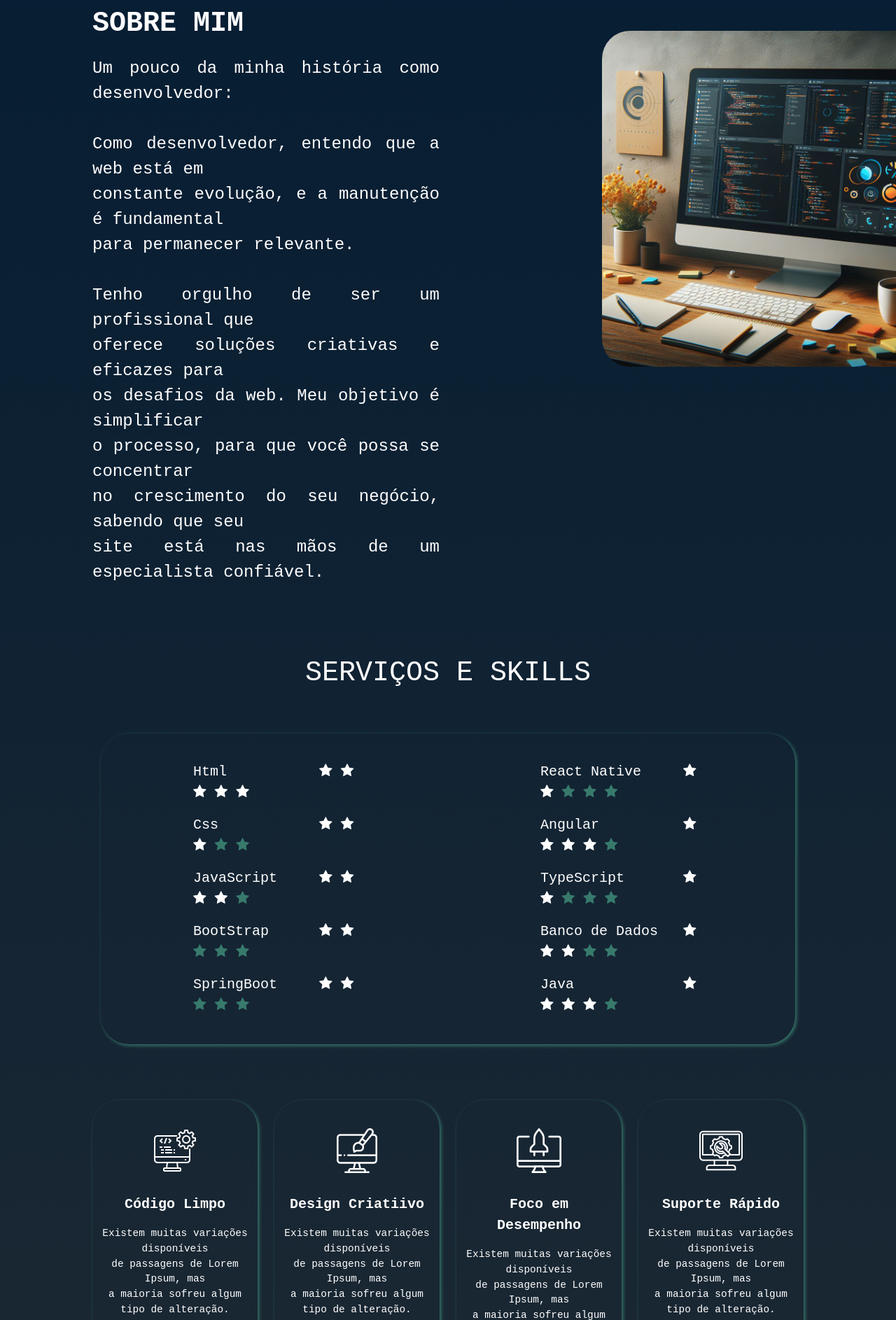
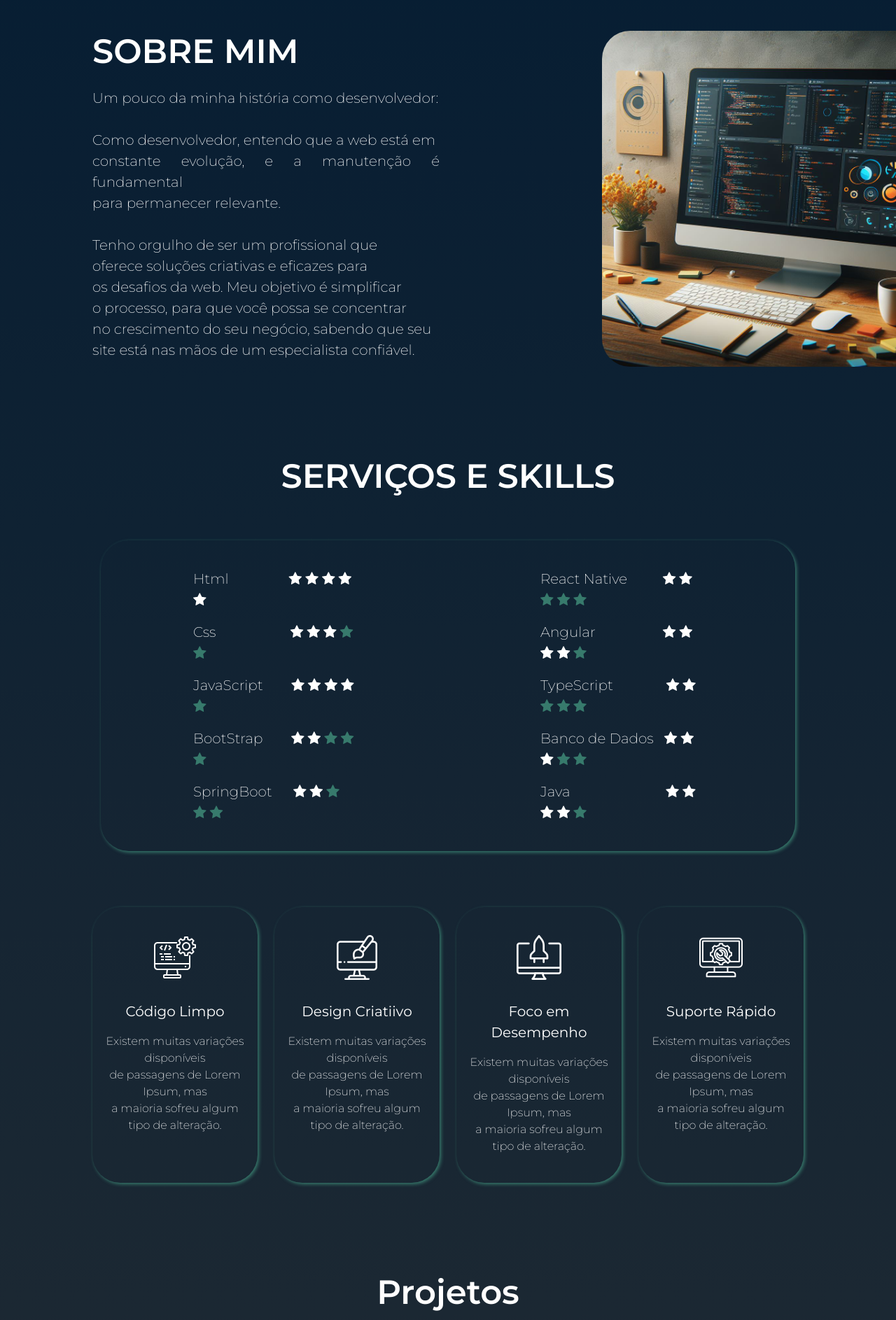
Before and after one commit to Selumansk1/PORTIFOLIO, a plain HTML site: page index.html in a window 1280 px wide. Shown: the part 837-2723 px from the top of the page at 70% size. Drawn offline with nearby package versions, Linux system fonts and the light colour scheme; a web font is replaced by a local one.

Commit message:
Ajuste de font family e size

```diff
--- a/css/style.css
+++ b/css/style.css
@@ -8,7 +8,7 @@ img {
 }
 
 body{
-    font-family: 'IBM Plex Mono', monospace;
+    font-family: "Montserrat", sans-serif;
     color: #fff;background-image: linear-gradient(0deg, rgba(30, 41, 51, 1) 15%,
     rgba(25, 39, 51, 1) 30%, rgba(20, 36, 51, 1) 45%, rgba(15, 34, 51, 1) 55%,
     rgba(10, 31, 51, 1) 70%, rgba(4, 29, 51, 1) 85%, rgba(0, 27, 51, 1) 100%);
@@ -113,7 +113,7 @@ body{
 }
 
 .nav-list a:hover {
-    border-bottom: 1.5px solid rgb(255, 255, 255);;
+    border-bottom: 1.5px solid rgb(255, 255, 255);
 }
 
 .hamburger {
@@ -163,15 +163,18 @@ body{
 
 #titulo {
     font-size: 6vh;
+    font-weight: 549;
     text-align: center;
 }
 
 #sub-titulo {
     font-size: 2.5vh;
+    font-weight: 200;
     text-align: center;
 }
 
 .btn-fale-comigo {
+    font-weight: 200;
     text-decoration: none;
     color: #fff;
 }
@@ -184,10 +187,12 @@ body{
     display: flex;
     justify-content: center;
     font-size: 2vh;
+    font-weight: 200;
 }
 
 .btn-fale-comigo span {
     font-size: 3vh;
+    font-weight: 200;
 }
 
 /*-----------------------------------*/
@@ -216,12 +221,14 @@ body{
     justify-content: center;
 }
 
-.titulo-sobre, .sub-titulo-sobre {
-    font-size: 5vh;
+.titulo-sobre {
+    font-size: 6vh;
+    font-weight: 549;
 }
 
 .descricao-sobre {
-    font-size: 3vh;
+    font-size: 2.5vh;
+    font-weight: 200;
     text-align: justify;
 }
 
@@ -261,7 +268,8 @@ body{
 
 .tiutlo-servico-skills {
     text-align: center;
-    font-size: 5vh;
+    font-size: 6vh;
+    font-weight: 549;
 }
 
 .lista-servicos-skills {
@@ -270,10 +278,12 @@ body{
 
 .titulo-servico-skill {
     font-size: 2.5vh;
+    font-weight: 200;
 }
 
 .descricao-servico-skill {
-    font-size: 1.8vh;
+    font-size: 2vh;
+    font-weight: 200;
 }
 
 .lista-skill {
@@ -282,6 +292,7 @@ body{
     text-align: left;
     list-style: none;
     font-size: 2.5vh;
+    font-weight: 200;
 }
 
 .preenchido {
@@ -298,7 +309,8 @@ body{
 
 .titulo-projeto {
     text-align: center;
-    font-size: 5vh;
+    font-size: 6vh;
+    font-weight: 549;
 }
 
 .col-img-projeto {
@@ -320,6 +332,7 @@ body{
     justify-content: center;
     margin-top: 20vh;
     font-size: 2.5vh;
+    font-weight: 200;
     text-align: center;
 }
 
@@ -379,6 +392,16 @@ body{
 
 .lista-redes-sociais li {
     padding-left: 5vh;
+}
+
+#visão-marca {
+    font-size: 2vh;
+    font-weight: 200;
+}
+
+#direitos {
+    font-size: 1.8vh;
+    font-weight: 100;
 }
 
 @media (max-width: 750px) {
--- a/index.html
+++ b/index.html
@@ -3,6 +3,10 @@
 <head>
     <meta charset="UTF-8">
     <meta name="viewport" content="width=device-width, initial-scale=1.0">
+
+    <link rel="preconnect" href="https://fonts.googleapis.com">
+    <link rel="preconnect" href="https://fonts.gstatic.com" crossorigin>
+    <link href="https://fonts.googleapis.com/css2?family=Kode+Mono:wght@400..700&family=Montserrat:ital,wght@0,100..900;1,100..900&family=Open+Sans:ital,wght@0,300..800;1,300..800&display=swap" rel="stylesheet">
 
     <script defer src="./js/function.js"></script>
     <link rel="stylesheet" href="https://cdnjs.cloudflare.com/ajax/libs/normalize/8.0.1/normalize.min.css.map">
@@ -84,7 +88,7 @@
         <div class="container">
             <div class="row">
                 <div class="col texto">
-                    <p class="titulo-sobre"><b>SOBRE MIM</b></p>
+                    <p class="titulo-sobre">SOBRE MIM</p>
                     <p class="descricao-sobre">Um pouco da minha história como desenvolvedor: <br><br>Como desenvolvedor, entendo que a web está em
                         <br>constante evolução, e a manutenção é fundamental<br> para permanecer relevante.<br><br>Tenho orgulho de ser um profissional que
                         <br> oferece soluções criativas e eficazes para <br>os desafios da web. Meu objetivo é simplificar <br> o processo, para que você possa se concentrar
@@ -109,19 +113,19 @@
                     <div>
                         <ul class="lista-skill">
                             <li>
-                                <p>Html &nbsp;&nbsp;&nbsp;&nbsp;&nbsp;&nbsp;&nbsp;&nbsp;&nbsp;&nbsp;<span class="fa fa-star"></span> <span class="fa fa-star"></span> <span class="fa fa-star"></span> <span class="fa fa-star"></span> <span class="fa fa-star"></span></p>
+                                <p>Html&nbsp;&nbsp;&nbsp;&nbsp;&nbsp;&nbsp;&nbsp;&nbsp;&nbsp;&nbsp;&nbsp;&nbsp;&nbsp;&nbsp;&nbsp;&nbsp;&nbsp;<span class="fa fa-star"></span> <span class="fa fa-star"></span> <span class="fa fa-star"></span> <span class="fa fa-star"></span> <span class="fa fa-star"></span></p>
                             </li>
                             <li>
-                                <p>Css &nbsp;&nbsp;&nbsp;&nbsp;&nbsp;&nbsp;&nbsp;&nbsp;&nbsp;&nbsp;&nbsp;<span class="fa fa-star"></span> <span class="fa fa-star"></span> <span class="fa fa-star"></span> <span class="fa fa-star preenchido"></span> <span class="fa fa-star preenchido"></span></p>
+                                <p>Css&nbsp;&nbsp;&nbsp;&nbsp;&nbsp;&nbsp;&nbsp;&nbsp;&nbsp;&nbsp;&nbsp;&nbsp;&nbsp;&nbsp;&nbsp;&nbsp;&nbsp;&nbsp;&nbsp;&nbsp;&nbsp;<span class="fa fa-star"></span> <span class="fa fa-star"></span> <span class="fa fa-star"></span> <span class="fa fa-star preenchido"></span> <span class="fa fa-star preenchido"></span></p>
                             </li>
                             <li>
-                                <p>JavaScript &nbsp;&nbsp;&nbsp;&nbsp;<span class="fa fa-star"></span> <span class="fa fa-star"></span> <span class="fa fa-star"></span> <span class="fa fa-star"></span> <span class="fa fa-star preenchido"></span></p>
+                                <p>JavaScript &nbsp;&nbsp;&nbsp;&nbsp;&nbsp;&nbsp;&nbsp;<span class="fa fa-star"></span> <span class="fa fa-star"></span> <span class="fa fa-star"></span> <span class="fa fa-star"></span> <span class="fa fa-star preenchido"></span></p>
                             </li>
                             <li>
-                                <p>BootStrap &nbsp;&nbsp;&nbsp;&nbsp;&nbsp;<span class="fa fa-star"></span> <span class="fa fa-star"></span> <span class="fa fa-star preenchido"></span> <span class="fa fa-star preenchido"></span> <span class="fa fa-star preenchido"></span></p>
+                                <p>BootStrap &nbsp;&nbsp;&nbsp;&nbsp;&nbsp;&nbsp;&nbsp;<span class="fa fa-star"></span> <span class="fa fa-star"></span> <span class="fa fa-star preenchido"></span> <span class="fa fa-star preenchido"></span> <span class="fa fa-star preenchido"></span></p>
                             </li>
                             <li>
-                                <p>SpringBoot &nbsp;&nbsp;&nbsp;&nbsp;<span class="fa fa-star"></span> <span class="fa fa-star"></span> <span class="fa fa-star preenchido"></span> <span class="fa fa-star preenchido"></span> <span class="fa fa-star preenchido"></span></p>
+                                <p>SpringBoot &nbsp;&nbsp;&nbsp;&nbsp;&nbsp;<span class="fa fa-star"></span> <span class="fa fa-star"></span> <span class="fa fa-star preenchido"></span> <span class="fa fa-star preenchido"></span> <span class="fa fa-star preenchido"></span></p>
                             </li>
                         </ul>
                     </div>
@@ -130,19 +134,19 @@
                     <div>
                         <ul class="lista-skill">
                             <li>
-                                <p>React Native &nbsp;&nbsp;&nbsp;&nbsp;<span class="fa fa-star"></span> <span class="fa fa-star"></span> <span class="fa fa-star preenchido"></span> <span class="fa fa-star preenchido"></span> <span class="fa fa-star preenchido"></span></p>
+                                <p>React Native&nbsp;&nbsp;&nbsp;&nbsp;&nbsp;&nbsp;&nbsp;&nbsp;&nbsp;&nbsp;<span class="fa fa-star"></span> <span class="fa fa-star"></span> <span class="fa fa-star preenchido"></span> <span class="fa fa-star preenchido"></span> <span class="fa fa-star preenchido"></span></p>
                             </li>
                             <li>
-                                <p>Angular &nbsp;&nbsp;&nbsp;&nbsp;&nbsp;&nbsp;&nbsp;&nbsp;&nbsp;<span class="fa fa-star "></span> <span class="fa fa-star "></span> <span class="fa fa-star "></span> <span class="fa fa-star "></span> <span class="fa fa-star preenchido"></span></p>
+                                <p>Angular&nbsp;&nbsp;&nbsp;&nbsp;&nbsp;&nbsp;&nbsp;&nbsp;&nbsp;&nbsp;&nbsp;&nbsp;&nbsp;&nbsp;&nbsp;&nbsp;&nbsp;&nbsp;&nbsp;<span class="fa fa-star "></span> <span class="fa fa-star "></span> <span class="fa fa-star "></span> <span class="fa fa-star "></span> <span class="fa fa-star preenchido"></span></p>
                             </li>
                             <li>
-                                <p>TypeScript &nbsp;&nbsp;&nbsp;&nbsp;&nbsp;&nbsp;<span class="fa fa-star "></span> <span class="fa fa-star "></span> <span class="fa fa-star preenchido"></span> <span class="fa fa-star preenchido"></span> <span class="fa fa-star preenchido"></span></p>
+                                <p>TypeScript&nbsp;&nbsp;&nbsp;&nbsp;&nbsp;&nbsp;&nbsp;&nbsp;&nbsp;&nbsp;&nbsp;&nbsp;&nbsp;&nbsp;&nbsp;<span class="fa fa-star "></span> <span class="fa fa-star "></span> <span class="fa fa-star preenchido"></span> <span class="fa fa-star preenchido"></span> <span class="fa fa-star preenchido"></span></p>
                             </li>
                             <li>
                                 <p>Banco de Dados &nbsp;&nbsp;<span class="fa fa-star "></span> <span class="fa fa-star "></span> <span class="fa fa-star "></span> <span class="fa fa-star preenchido"></span> <span class="fa fa-star preenchido"></span></p>
                             </li>
                             <li>
-                                <p>Java &nbsp;&nbsp;&nbsp;&nbsp;&nbsp;&nbsp;&nbsp;&nbsp;&nbsp;&nbsp;&nbsp;&nbsp;<span class="fa fa-star"></span> <span class="fa fa-star"></span> <span class="fa fa-star"></span> <span class="fa fa-star"></span> <span class="fa fa-star preenchido"></span></p>
+                                <p>Java&nbsp;&nbsp;&nbsp;&nbsp;&nbsp;&nbsp;&nbsp;&nbsp;&nbsp;&nbsp;&nbsp;&nbsp;&nbsp;&nbsp;&nbsp;&nbsp;&nbsp;&nbsp;&nbsp;&nbsp;&nbsp;&nbsp;&nbsp;&nbsp;&nbsp;&nbsp;&nbsp;<span class="fa fa-star"></span> <span class="fa fa-star"></span> <span class="fa fa-star"></span> <span class="fa fa-star"></span> <span class="fa fa-star preenchido"></span></p>
                             </li>
                         </ul>
                     </div>
@@ -200,7 +204,7 @@
 
     <section id="section-projeto-realizado">
         <div class="container">
-            <div class="row titulo-projeto">
+            <div class="row">
                 <p class="titulo-projeto">Projetos</p>
                 <div class="col col-img-projeto">
                     <a href="https://milanoadvocacia.com.br/"><img class="img-projeto" src="./assets/projeto-milano.png" alt="projeto-milano"></a>
@@ -217,7 +221,7 @@
             <div class="row row-footer">
                 <div class="col">
                     <img class="logo-footer" src="./assets/logo.png" alt="logo">
-                    <p>Existem muitas variações disponíveis <br>
+                    <p id="visão-marca">Existem muitas variações disponíveis <br>
                         de passagens de Lorem Ipsum, mas</p>
                 </div>
                 <div class="col col-lista-footer">
@@ -258,7 +262,7 @@
                 </div>
                 <div class="row row-direito">
                     <div class="col">
-                        <p>@2024 MARCA. Todos os direitos reservados.</p>
+                        <p id="direitos">@2024 MARCA. Todos os direitos reservados.</p>
                     </div>
                 </div>
             </div>
```
